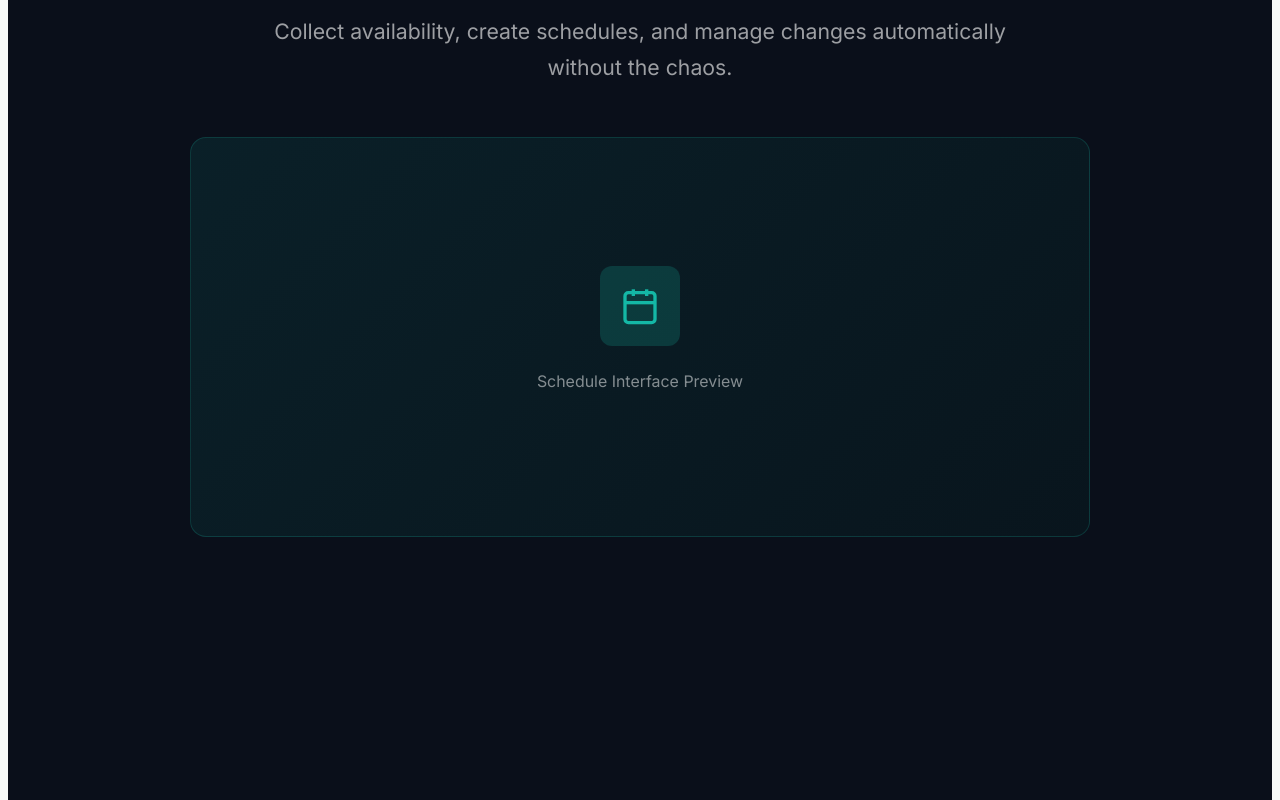
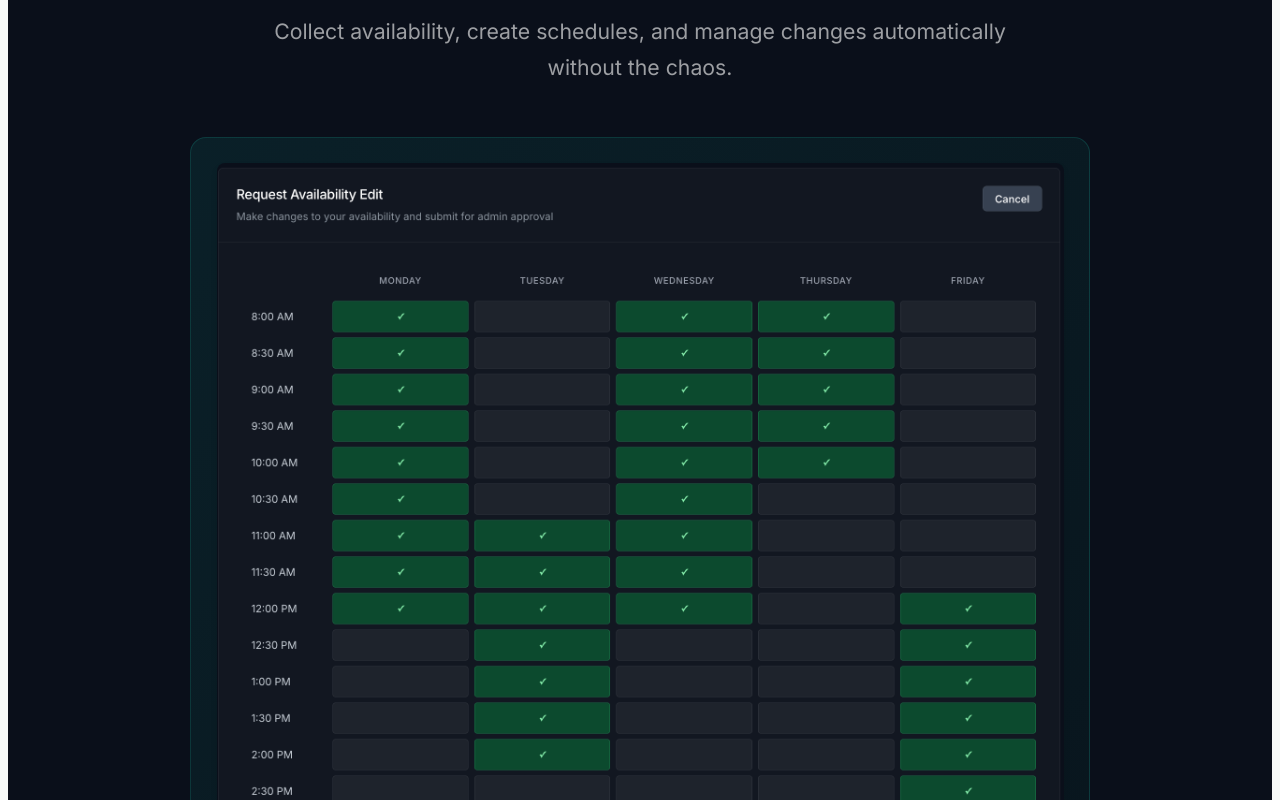
Before and after one commit to ArsalanAnwer0/schedule-builder, a Next.js app: page / in a window 1280 px wide. Shown: the part 660-1460 px from the top of the page. Built offline with nearby package versions, Linux system fonts and the light colour scheme.

Commit message:
Add availability grid screenshot to landing page
- Replace placeholder preview with actual screenshot
- Add availability-grid.png to public folder
- Update hero section to display the interface preview

```diff
--- a/app/page.jsx
+++ b/app/page.jsx
@@ -303,36 +303,20 @@ export default function LandingPage() {
           borderRadius: "16px",
           border: "1px solid rgba(20, 184, 166, 0.2)",
           position: "relative",
-          display: "flex",
-          alignItems: "center",
-          justifyContent: "center"
+          overflow: "hidden",
+          padding: "1.5rem"
         }}>
-          <div style={{ textAlign: "center" }}>
-            <div style={{
-              width: "80px",
-              height: "80px",
-              margin: "0 auto 1.5rem auto",
-              background: "rgba(20, 184, 166, 0.2)",
-              borderRadius: "12px",
-              display: "flex",
-              alignItems: "center",
-              justifyContent: "center"
-            }}>
-              <svg width="40" height="40" viewBox="0 0 24 24" fill="none" stroke="#14b8a6" strokeWidth="2">
-                <rect x="3" y="4" width="18" height="18" rx="2" />
-                <line x1="16" y1="2" x2="16" y2="6" />
-                <line x1="8" y1="2" x2="8" y2="6" />
-                <line x1="3" y1="10" x2="21" y2="10" />
-              </svg>
-            </div>
-            <p style={{
-              color: "rgba(255, 255, 255, 0.5)",
-              fontSize: "0.9375rem",
-              fontWeight: "300"
-            }}>
-              Schedule Interface Preview
-            </p>
-          </div>
+          <img
+            src="/availability-grid.png"
+            alt="Schedule Builder Availability Grid Interface"
+            style={{
+              width: "100%",
+              height: "auto",
+              display: "block",
+              borderRadius: "8px",
+              boxShadow: "0 4px 6px rgba(0, 0, 0, 0.1)"
+            }}
+          />
         </div>
       </section>
 
```
Also changed, not shown: public/availability-grid.png (added).
